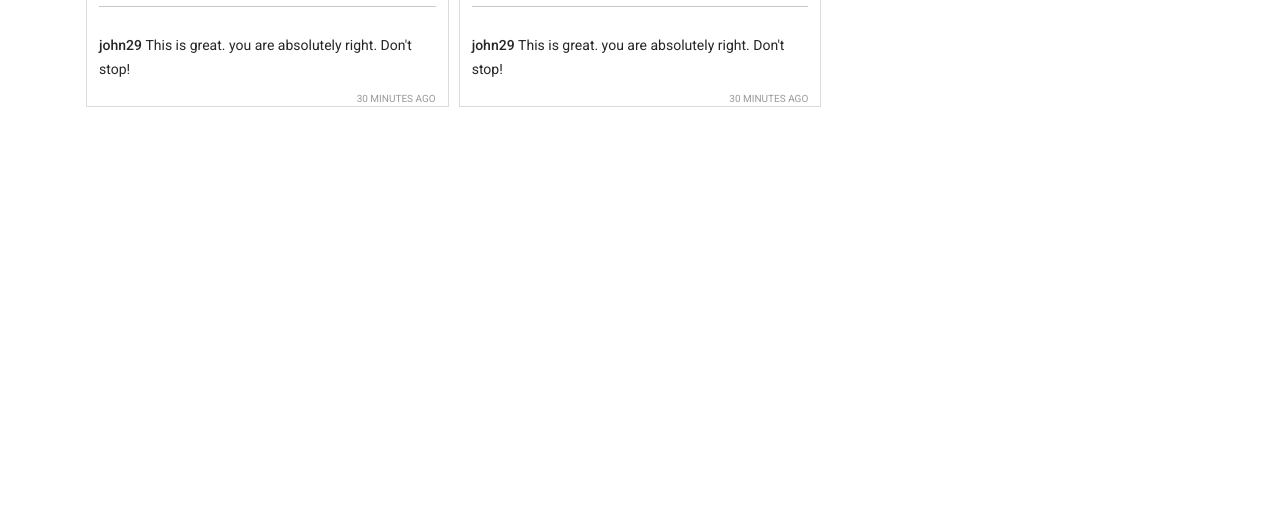
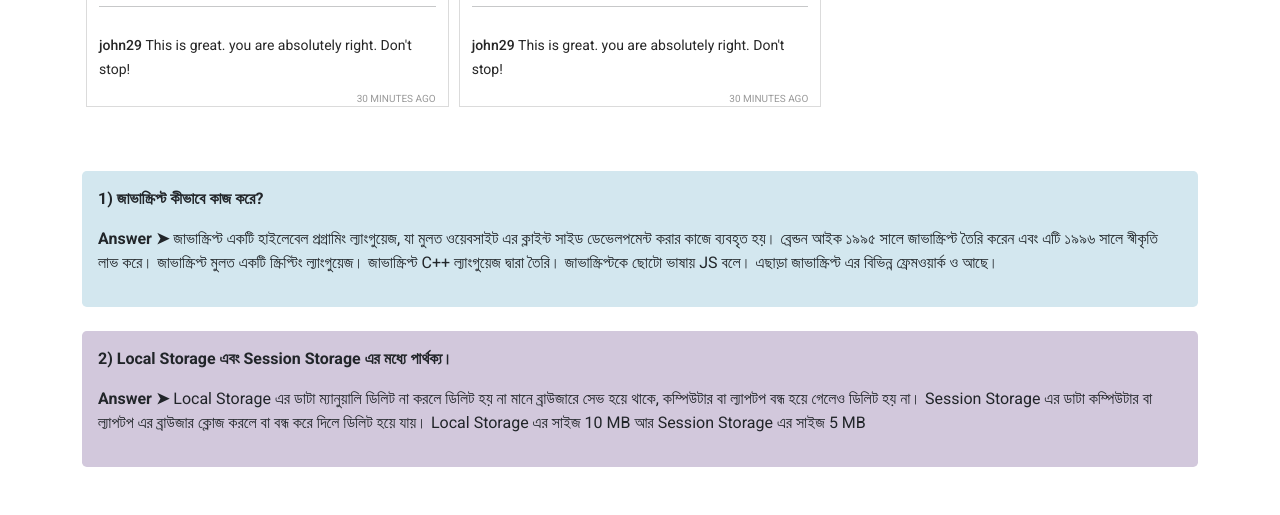
Before and after one commit to Developer-Rajesh100/insta-shohor, a plain HTML site: page index.html in a window 1280 px wide. Shown: the part 1425-1940 px from the top of the page. Before the commit the page ends 1548 px from the top, so only its background shows below. Drawn offline with nearby package versions, Linux system fonts and the light colour scheme.

Commit message:
All finish

```diff
--- a/css/style.css
+++ b/css/style.css
@@ -1,4 +1,4 @@
-@import url('https://fonts.googleapis.com/css2?family=Roboto:wght@300;400;500;700&display=swap');
+@import url("https://fonts.googleapis.com/css2?family=Roboto:wght@300;400;500;700&display=swap");
 
 /* CSS Reset */
 *,
@@ -14,7 +14,7 @@ button,
 input,
 select,
 textarea {
-  font-family: 'Roboto', sans-serif;
+  font-family: "Roboto", sans-serif;
 }
 
 /* Vars */
@@ -44,7 +44,7 @@ img {
   max-width: 100%;
 }
 
-#posts{
+#posts {
   display: grid;
   gap: 10px;
   grid-template-columns: repeat(3, 1fr);
@@ -62,7 +62,6 @@ img {
   overflow: hidden;
   border: 1px solid var(--border);
   text-align: left;
-
 }
 
 .post__header {
@@ -86,7 +85,7 @@ img {
   position: relative;
 }
 .post__avatar::after {
-  content: '';
+  content: "";
   position: absolute;
   top: 0;
   bottom: 0;
@@ -200,7 +199,7 @@ img {
   position: relative;
 }
 .post__likes-avatar::after {
-  content: '';
+  content: "";
   position: absolute;
   top: 0;
   bottom: 0;
@@ -233,15 +232,15 @@ img {
   text-transform: uppercase;
   text-align: right;
 }
-.post__content{
+.post__content {
   margin: 10px 0;
   color: gray;
 }
 
-#liked{
+#liked {
   display: none;
 }
-#reported{
+#reported {
   display: none;
 }
 
@@ -249,10 +248,19 @@ img {
   #posts {
     grid-template-columns: repeat(2, 1fr);
   }
-
 }
 @media only screen and (max-width: 576px) {
   #posts {
     grid-template-columns: repeat(1, 1fr);
   }
 }
+/* My Cusrom Css */
+.first-ans {
+  background-color: #d3e7ef;
+}
+.second-ans {
+  background-color: #edd8b2;
+}
+.third-ans {
+  background-color: #d2c8dc;
+}
--- a/index.html
+++ b/index.html
@@ -1,5 +1,6 @@
 <!DOCTYPE html>
 <html lang="en">
+
 <head>
     <meta charset="UTF-8" />
     <meta http-equiv="X-UA-Compatible" content="IE=edge" />
@@ -7,49 +8,28 @@
     <title>Insta-Sohor</title>
     <link rel="stylesheet" href="./css/style.css" />
     <!-- Latest compiled and minified CSS -->
-        <link
-            href="https://cdn.jsdelivr.net/npm/bootstrap@5.1.3/dist/css/bootstrap.min.css"
-            rel="stylesheet"
-            integrity="sha384-1BmE4kWBq78iYhFldvKuhfTAU6auU8tT94WrHftjDbrCEXSU1oBoqyl2QvZ6jIW3"
-            crossorigin="anonymous"
-        />
+    <link href="https://cdn.jsdelivr.net/npm/bootstrap@5.1.3/dist/css/bootstrap.min.css" rel="stylesheet"
+        integrity="sha384-1BmE4kWBq78iYhFldvKuhfTAU6auU8tT94WrHftjDbrCEXSU1oBoqyl2QvZ6jIW3" crossorigin="anonymous" />
 
     <!-- google Montserrat  font  -->
     <link rel="preconnect" href="https://fonts.googleapis.com" />
     <link rel="preconnect" href="https://fonts.gstatic.com" crossorigin />
-        <link
-            href="https://fonts.googleapis.com/css2?family=Montserrat:wght@300;400;500&display=swap"
-            rel="stylesheet"
-        />
-        <link
-            rel="stylesheet"
-            href="https://cdnjs.cloudflare.com/ajax/libs/font-awesome/6.0.0/css/all.min.css"
+    <link href="https://fonts.googleapis.com/css2?family=Montserrat:wght@300;400;500&display=swap" rel="stylesheet" />
+    <link rel="stylesheet" href="https://cdnjs.cloudflare.com/ajax/libs/font-awesome/6.0.0/css/all.min.css"
         integrity="sha512-9usAa10IRO0HhonpyAIVpjrylPvoDwiPUiKdWk5t3PyolY1cOd4DSE0Ga+ri4AuTroPR5aQvXU9xC6qOPnzFeg=="
-            crossorigin="anonymous"
-            referrerpolicy="no-referrer"
-        />
+        crossorigin="anonymous" referrerpolicy="no-referrer" />
 </head>
 
 <body>
     <header>
         <nav class="navbar navbar-expand-lg navbar-light bg-light px-5">
             <a class="navbar-brand" href="#">Insta-Sohor</a>
-                <button
-                    class="navbar-toggler"
-                    type="button"
-                    data-toggle="collapse"
-                    data-target="#navbarSupportedContent"
-                    aria-controls="navbarSupportedContent"
-                    aria-expanded="false"
-                    aria-label="Toggle navigation"
-                >
+            <button class="navbar-toggler" type="button" data-toggle="collapse" data-target="#navbarSupportedContent"
+                aria-controls="navbarSupportedContent" aria-expanded="false" aria-label="Toggle navigation">
                 <span class="navbar-toggler-icon"></span>
             </button>
 
-                <div
-                    class="collapse navbar-collapse justify-content-end"
-                    id="navbarSupportedContent"
-                >
+            <div class="collapse navbar-collapse justify-content-end" id="navbarSupportedContent">
                 <ul class="navbar-nav mr-auto">
                     <li class="nav-link active" role="button" onclick="switchTab( 'posts' )">
                         <i class="fa-solid fa-house"></i>
@@ -77,9 +57,35 @@
             <h1>Reported posts</h1>
         </div>
     </main>
+    <section class="container pt-5 pb-5">
+        <div class="first-ans p-3 rounded-3">
+            <p>
+                <strong>1) জাভাস্ক্রিপ্ট কীভাবে কাজ করে?</strong>
+            </p>
+            <p>
+                <strong>Answer ➤</strong>
+                জাভাস্ক্রিপ্ট একটি হাইলেবেল প্রগ্রামিং ল্যাংগুয়েজ, যা মুলত ওয়েবসাইট এর ক্লাইন্ট সাইড ডেভেলপমেন্ট করার
+                কাজে ব্যবহৃত হয়। ব্রেন্ডন আইক ১৯৯৫ সালে জাভাস্ক্রিপ্ট তৈরি করেন এবং এটি ১৯৯৬ সালে স্বীকৃতি লাভ করে।
+                জাভাস্ক্রিপ্ট মুলত একটি স্ক্রিপ্টিং ল্যাংগুয়েজ। জাভাস্ক্রিপ্ট C++ ল্যাংগুয়েজ দ্বারা তৈরি।
+                জাভাস্ক্রিপ্টকে ছোটো ভাষায় JS বলে। এছাড়া জাভাস্ক্রিপ্ট এর বিভিন্ন ফ্রেমওয়ার্ক ও আছে।
+            </p>
+        </div>
+        <div class="third-ans p-3 mt-4 rounded-3">
+            <p>
+                <strong>2) Local Storage এবং Session Storage এর মধ্যে পার্থক্য।</strong>
+            </p>
+            <p>
+                <strong>Answer ➤</strong>
+                Local Storage এর ডাটা ম্যানুয়ালি ডিলিট না করলে ডিলিট হয় না মানে ব্রাউজারে সেভ হয়ে থাকে, কম্পিউটার বা
+                ল্যাপটপ বন্ধ হয়ে গেলেও ডিলিট হয় না। Session Storage এর ডাটা কম্পিউটার বা ল্যাপটপ এর ব্রাউজার ক্লোজ করলে
+                বা বন্ধ করে দিলে ডিলিট হয়ে যায়। Local Storage এর সাইজ 10 MB আর Session Storage এর সাইজ 5 MB
+            </p>
+        </div>
+    </section>
     <footer></footer>
 
     <!-- add javascript  file  -->
     <script src="./js/app.js"></script>
 </body>
+
 </html>
--- a/js/app.js
+++ b/js/app.js
@@ -162,7 +162,8 @@ const displayLikedPosts = () => {
 
 const displayReportedPosts = () => {
   const reportedPosts = getReportedPosts();
-  posts.forEach((post) => {
+  document.getElementById("reported").innerHTML = " ";
+  reportedPosts.forEach((post) => {
     const div = createPost(post);
     document.getElementById("reported").appendChild(div);
   });
```
Lines whose indentation alone changed are shown as unchanged.
